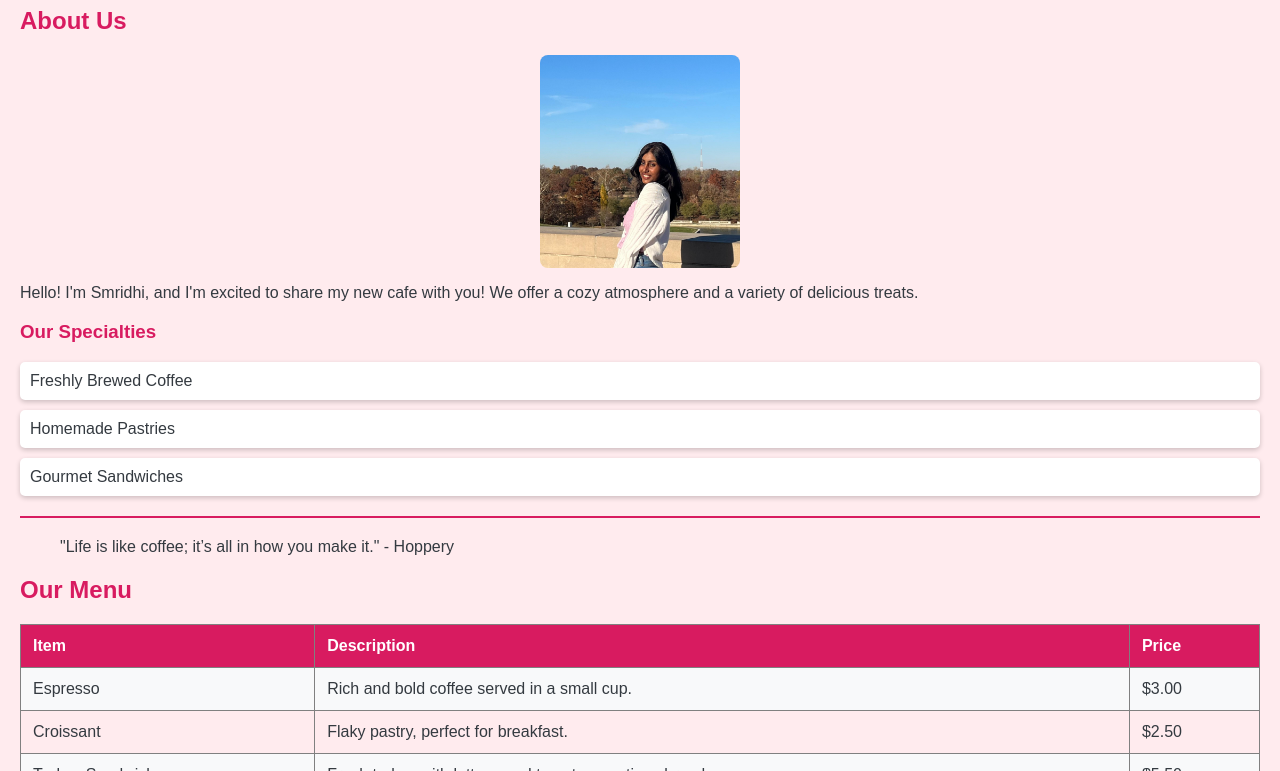
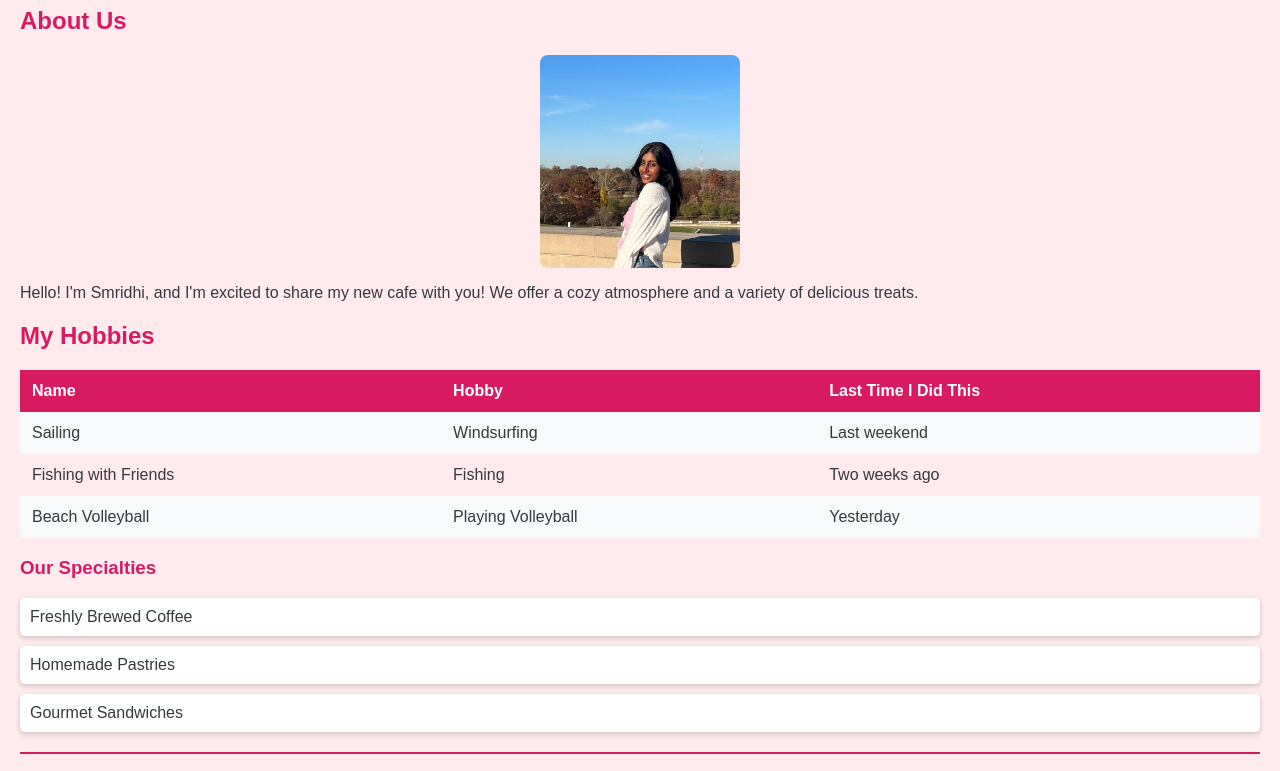
Before and after one commit to smridhiu/web-technologies-fall2024, a plain HTML site: page lab1/index.html in a window 1280 px wide. Shown: the part 73-844 px from the top of the page. Drawn offline with Linux system fonts and the light colour scheme.

Commit message:
Update index.html

```diff
--- a/lab1/index.html
+++ b/lab1/index.html
@@ -62,10 +62,34 @@
     </style>
 </head>
 <body>
-    <center><h1>Welcome to My Cafe!</h1></center>
+    <center><h1>Welcome to the hoppery Cafe!</h1></center>
     <h2>About Us</h2>
     <img src="Smridhi.jpg" alt="Smridhi Uppala"  style="max-width: 200px; height: auto;" />
     <p>Hello! I'm Smridhi, and I'm excited to share my new cafe with you! We offer a cozy atmosphere and a variety of delicious treats.</p>
+
+    <h2>My Hobbies</h2>
+    <table>
+        <tr>
+            <th>Name</th>
+            <th>Hobby</th>
+            <th>Last Time I Did This</th>
+        </tr>
+        <tr>
+            <td>Sailing</td>
+            <td>Windsurfing</td>
+            <td>Last weekend</td>
+        </tr>
+        <tr>
+            <td>Fishing with Friends</td>
+            <td>Fishing</td>
+            <td>Two weeks ago</td>
+        </tr>
+        <tr>
+            <td>Beach Volleyball</td>
+            <td>Playing Volleyball</td>
+            <td>Yesterday</td>
+        </tr>
+    </table>
 
     <h3>Our Specialties</h3>
     <ul>
```
